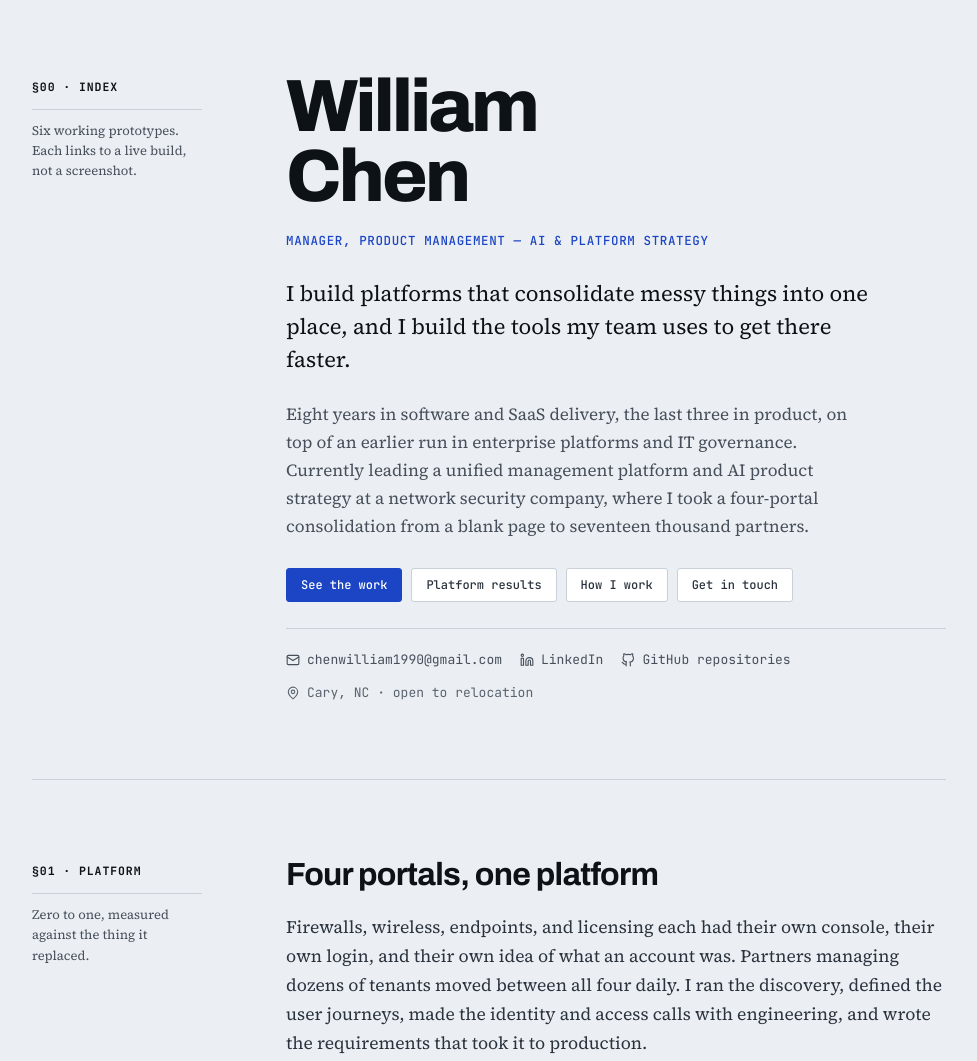
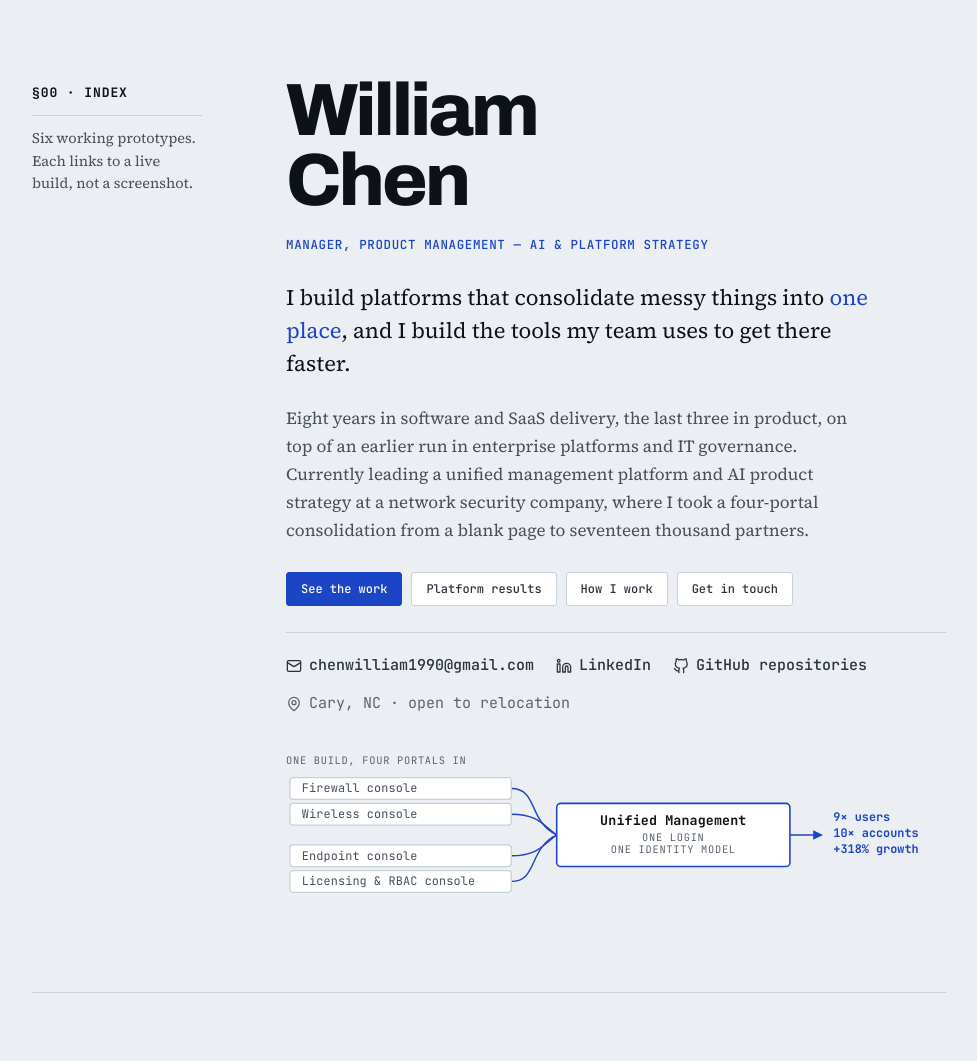
Before and after one commit to williamchen-pm/williamchen-pm.github.io, a plain HTML site: page index.html in a window 1280 px wide. Shown: the part 60-1121 px from the top of the page, without its empty margins (151-1128 px from the left). Drawn offline with Linux system fonts and the light colour scheme.

Commit message:
Add files via upload

```diff
--- a/index.html
+++ b/index.html
@@ -42,7 +42,7 @@
 
   --rail:198px;
   --measure:660px;
-  --navh:54px;
+  --navh:58px;
 
   --f-display:'Archivo',system-ui,sans-serif;
   --f-body:'Source Serif 4',Georgia,serif;
@@ -59,21 +59,21 @@ a{color:inherit}
 
 .topnav{position:sticky;top:0;z-index:50;height:var(--navh);background:rgba(235,238,242,.93);backdrop-filter:saturate(180%) blur(12px);-webkit-backdrop-filter:saturate(180%) blur(12px);border-bottom:1px solid var(--rule)}
 .topnav-in{max-width:calc(var(--rail) + var(--measure) + 120px);margin:0 auto;padding:0 32px;height:100%;display:flex;align-items:center;gap:20px}
-.topnav-name{font-family:var(--f-display);font-weight:700;font-size:15px;letter-spacing:-.015em;white-space:nowrap;background:none;border:none;padding:0;color:inherit;cursor:pointer}
+.topnav-name{font-family:var(--f-display);font-weight:700;font-size:16.5px;letter-spacing:-.015em;white-space:nowrap;background:none;border:none;padding:0;color:inherit;cursor:pointer}
 .topnav-links{display:flex;gap:3px;overflow-x:auto;scrollbar-width:none;flex:1}
 .topnav-links::-webkit-scrollbar{display:none}
-.topnav-links button{font-family:var(--f-mono);font-size:11.5px;font-weight:500;letter-spacing:.03em;text-transform:uppercase;color:var(--faint);background:none;border:none;cursor:pointer;padding:6px 10px;border-radius:3px;white-space:nowrap;transition:color .15s,background .15s}
+.topnav-links button{font-family:var(--f-mono);font-size:13px;font-weight:500;letter-spacing:.02em;text-transform:uppercase;color:var(--dim);background:none;border:none;cursor:pointer;padding:8px 12px;border-radius:3px;white-space:nowrap;transition:color .15s,background .15s}
 .topnav-links button:hover{color:var(--ink);background:rgba(13,18,22,.05)}
 .topnav-links button.active{color:var(--signal);background:var(--signal-soft)}
-.topnav-cta{font-family:var(--f-mono);font-size:11.5px;font-weight:500;color:#fff;background:var(--signal);border:none;cursor:pointer;padding:7px 13px;border-radius:3px;white-space:nowrap;transition:opacity .15s}
+.topnav-cta{font-family:var(--f-mono);font-size:13px;font-weight:500;color:#fff;background:var(--signal);border:none;cursor:pointer;padding:7px 13px;border-radius:3px;white-space:nowrap;transition:opacity .15s}
 .topnav-cta:hover{opacity:.85}
 
 .wrap{max-width:calc(var(--rail) + var(--measure) + 120px);margin:0 auto;padding:0 32px}
 .row{display:grid;grid-template-columns:var(--rail) minmax(0,1fr);gap:56px;align-items:start}
 
-.rail{position:sticky;top:calc(var(--navh) + 34px);font-family:var(--f-mono);font-size:11.5px;letter-spacing:.08em;text-transform:uppercase;color:var(--faint);padding-top:6px}
+.rail{position:sticky;top:calc(var(--navh) + 34px);font-family:var(--f-mono);font-size:13px;letter-spacing:.07em;text-transform:uppercase;color:var(--faint);padding-top:6px}
 .rail-mark{display:block;color:var(--ink);font-weight:700;margin-bottom:6px}
-.rail-note{display:block;text-transform:none;letter-spacing:0;font-size:13px;line-height:1.55;color:var(--dim);border-top:1px solid var(--rule);margin-top:12px;padding-top:11px;max-width:170px;font-family:var(--f-body)}
+.rail-note{display:block;text-transform:none;letter-spacing:0;font-size:14.5px;line-height:1.55;color:var(--dim);border-top:1px solid var(--rule);margin-top:12px;padding-top:11px;max-width:170px;font-family:var(--f-body)}
 
 section{padding:76px 0;border-top:1px solid var(--rule)}
 .body-col{max-width:var(--measure)}
@@ -94,10 +94,10 @@ em{font-style:italic}
 .jump:hover{border-color:var(--signal);color:var(--signal);transform:translateY(-1px)}
 .jump.primary{background:var(--signal);border-color:var(--signal);color:#fff}
 .jump.primary:hover{color:#fff;opacity:.88}
-.hero-contact{display:flex;flex-wrap:wrap;align-items:center;gap:8px 18px;margin-top:26px;padding-top:20px;border-top:1px solid var(--rule);font-family:var(--f-mono);font-size:13px}
-.hero-contact a{color:var(--dim);text-decoration:none;display:inline-flex;align-items:center;gap:7px;border-bottom:1px solid transparent;padding-bottom:2px;transition:color .15s,border-color .15s}
+.hero-contact{display:flex;flex-wrap:wrap;align-items:center;gap:10px 22px;margin-top:26px;padding-top:20px;border-top:1px solid var(--rule);font-family:var(--f-mono);font-size:15px}
+.hero-contact a{color:var(--ink-2);font-weight:500;text-decoration:none;display:inline-flex;align-items:center;gap:7px;border-bottom:1px solid transparent;padding-bottom:2px;transition:color .15s,border-color .15s}
 .hero-contact a:hover{color:var(--signal);border-bottom-color:var(--signal)}
-.hero-contact svg{width:14px;height:14px;flex:none;stroke:currentColor;fill:none;stroke-width:1.9;stroke-linecap:round;stroke-linejoin:round}
+.hero-contact svg{width:16px;height:16px;flex:none;stroke:currentColor;fill:none;stroke-width:1.9;stroke-linecap:round;stroke-linejoin:round}
 .hc-loc{color:var(--faint);display:inline-flex;align-items:center;gap:7px}
 
 .readout{background:var(--card);border:1px solid var(--rule);border-radius:3px;font-family:var(--f-mono);font-size:13.5px;margin:26px 0 22px;overflow:hidden}
@@ -132,7 +132,7 @@ em{font-style:italic}
 .callout p{font-size:16.5px;margin-bottom:0;color:var(--ink-2)}
 
 .track{margin:30px 0 24px;border-top:1px solid var(--rule-soft)}
-.track-row{display:grid;grid-template-columns:104px minmax(0,1fr);gap:24px;padding:14px 0;border-bottom:1px solid var(--rule-soft);align-items:baseline}
+.track-row{display:grid;grid-template-columns:118px minmax(0,1fr);gap:20px;padding:14px 0;border-bottom:1px solid var(--rule-soft);align-items:baseline}
 .track-yr{font-family:var(--f-mono);font-size:12px;color:var(--faint);font-variant-numeric:tabular-nums;white-space:nowrap;font-weight:500}
 .track-what{font-size:16px;color:var(--ink-2);line-height:1.5}
 
@@ -163,6 +163,21 @@ footer{padding:34px 0 60px;border-top:1px solid var(--rule);font-family:var(--f-
 #totop.show{opacity:1;pointer-events:auto}
 #totop:hover{border-color:var(--signal);color:var(--signal)}
 
+.accent{color:var(--signal)}
+
+.hero-diagram{margin-top:34px;max-width:100%}
+.hd-svg{width:100%;height:auto;display:block}
+.hd-box{fill:var(--card);stroke:var(--rule);stroke-width:1.3}
+.hd-box.target{stroke:var(--signal);stroke-width:1.6}
+.hd-label{font-family:var(--f-mono);font-size:12px;fill:var(--dim);letter-spacing:.01em}
+.hd-label.target{fill:var(--ink);font-weight:700;font-size:13.5px}
+.hd-line{stroke:var(--rule);stroke-width:1.2;fill:none}
+.hd-line.active{stroke:var(--signal);stroke-width:1.4}
+.hd-tag{font-family:var(--f-mono);font-size:10.5px;letter-spacing:.07em;text-transform:uppercase;fill:var(--faint)}
+.hd-metric{font-family:var(--f-mono);font-size:12px;fill:var(--signal);font-weight:700}
+
+.footer-line{font-family:var(--f-body);font-size:14px;color:var(--faint);margin-top:6px;font-style:italic}
+
 .rise{opacity:0;transform:translateY(14px);transition:opacity .55s cubic-bezier(.22,.8,.3,1),transform .55s cubic-bezier(.22,.8,.3,1)}
 .rise.in{opacity:1;transform:none}
 @media (prefers-reduced-motion:reduce){
@@ -182,6 +197,7 @@ footer{padding:34px 0 60px;border-top:1px solid var(--rule);font-family:var(--f-
   h2{font-size:27px}
   .hero-thesis{font-size:20px}
   .hero-contact{gap:10px 16px;font-size:12.5px}
+  .hero-diagram{margin-top:26px;max-width:100%}
   .topnav-name{display:none}
   .disc-btn{grid-template-columns:minmax(0,1fr) 22px;gap:14px}
   .disc-key{grid-column:1/-1;padding-top:0;margin-bottom:5px}
@@ -224,7 +240,7 @@ footer{padding:34px 0 60px;border-top:1px solid var(--rule);font-family:var(--f-
     <div class="body-col">
       <h1 class="hero-name">William<br>Chen</h1>
       <div class="hero-role">Manager, Product Management — AI &amp; Platform Strategy</div>
-      <p class="hero-thesis">I build platforms that consolidate messy things into one place, and I build the tools my team uses to get there faster.</p>
+      <p class="hero-thesis">I build platforms that consolidate messy things into <span class="accent">one place</span>, and I build the tools my team uses to get there faster.</p>
       <p class="hero-sub">Eight years in software and SaaS delivery, the last three in product, on top of an earlier run in enterprise platforms and IT governance. Currently leading a unified management platform and AI product strategy at a network security company, where I took a four-portal consolidation from a blank page to seventeen thousand partners.</p>
       <div class="hero-jump">
         <button type="button" class="jump primary" data-go="work">See the work</button>
@@ -250,6 +266,43 @@ footer{padding:34px 0 60px;border-top:1px solid var(--rule);font-family:var(--f-
           <svg viewBox="0 0 24 24"><path d="M20 10c0 6-8 12-8 12s-8-6-8-12a8 8 0 0 1 16 0z"/><circle cx="12" cy="10" r="3"/></svg>
           Cary, NC · open to relocation
         </span>
+      </div>
+
+      <div class="hero-diagram" aria-hidden="true">
+        <svg class="hd-svg" viewBox="0 0 668 168" xmlns="http://www.w3.org/2000/svg">
+          <text x="0" y="14" class="hd-tag">One build, four portals in</text>
+
+          <path class="hd-line active" d="M228,39 C255,39 245,72 274,86"/>
+          <path class="hd-line active" d="M228,65 C255,65 260,76 274,86"/>
+          <path class="hd-line active" d="M228,107 C255,107 260,96 274,86"/>
+          <path class="hd-line active" d="M228,133 C255,133 245,100 274,86"/>
+
+          <rect class="hd-box" x="4" y="28" width="224" height="22" rx="3"/>
+          <text x="16" y="43" class="hd-label">Firewall console</text>
+          <rect class="hd-box" x="4" y="54" width="224" height="22" rx="3"/>
+          <text x="16" y="69" class="hd-label">Wireless console</text>
+          <rect class="hd-box" x="4" y="96" width="224" height="22" rx="3"/>
+          <text x="16" y="111" class="hd-label">Endpoint console</text>
+          <rect class="hd-box" x="4" y="122" width="224" height="22" rx="3"/>
+          <text x="16" y="137" class="hd-label">Licensing &amp; RBAC console</text>
+
+          <rect class="hd-box target" x="274" y="54" width="236" height="64" rx="4"/>
+          <text x="392" y="71" class="hd-label target" text-anchor="middle" dominant-baseline="central">Unified Management</text>
+          <text x="392" y="88" class="hd-tag" text-anchor="middle" dominant-baseline="central">one login</text>
+          <text x="392" y="100" class="hd-tag" text-anchor="middle" dominant-baseline="central">one identity model</text>
+
+          <path class="hd-line active" d="M510,86 L542,86" marker-end="url(#arrow)"/>
+
+          <text x="554" y="72" class="hd-metric">9× users</text>
+          <text x="554" y="88" class="hd-metric">10× accounts</text>
+          <text x="554" y="104" class="hd-metric">+318% growth</text>
+
+          <defs>
+            <marker id="arrow" markerWidth="9" markerHeight="9" refX="6" refY="3.5" orient="auto">
+              <path d="M0,0 L7,3.5 L0,7 Z" fill="var(--signal)"/>
+            </marker>
+          </defs>
+        </svg>
       </div>
     </div>
   </header>
@@ -296,7 +349,7 @@ footer{padding:34px 0 60px;border-top:1px solid var(--rule);font-family:var(--f-
       <div class="readout">
         <div class="readout-head"><span>Delivery changes led</span><span>Three organizations</span></div>
         <div class="readout-row"><span class="readout-label">Release cadence, current platform</span><span class="readout-val">quarterly &amp; ad hoc<span class="arrow">→</span><span class="up">monthly</span></span></div>
-        <div class="readout-row"><span class="readout-label">Engineering squads on a shared release train</span><span class="readout-val"><span class="up">3+</span><span class="arrow">·</span>4 product lines</span></div>
+        <div class="readout-row"><span class="readout-label">Engineering squads on a standardized release train</span><span class="readout-val"><span class="up">6</span> eng teams</span></div>
         <div class="readout-row"><span class="readout-label">Administrative overhead, after workflow automation</span><span class="readout-val"><span class="up">−30%</span></span></div>
         <div class="readout-row"><span class="readout-label">Prior org, delivery model</span><span class="readout-val">waterfall<span class="arrow">→</span><span class="up">agile</span></span></div>
         <div class="readout-row"><span class="readout-label">Concurrent scrum teams coordinated</span><span class="readout-val"><span class="up">14</span></span></div>
@@ -511,7 +564,7 @@ footer{padding:34px 0 60px;border-top:1px solid var(--rule);font-family:var(--f-
         <div class="track-row"><span class="track-yr">2018 – 2022</span><span class="track-what"><b>Delivery and infrastructure.</b> SSO and MFA for 2,000+ employees, then product owner and scrum master across 14 concurrent teams and a $10M+ portfolio. Two greenfield business units built from nothing, plus a document migration that had to hold audit integrity across five million records.</span></div>
         <div class="track-row"><span class="track-yr">2022 – 2023</span><span class="track-what"><b>SaaS implementation.</b> Senior PM and product owner across 16+ enterprise accounts, plus a company-wide agile transformation and a QA automation framework.</span></div>
         <div class="track-row"><span class="track-yr">2023 – 2025</span><span class="track-what"><b>Product owner.</b> Zero-to-one build of the consolidated platform, from concept through production launch.</span></div>
-        <div class="track-row"><span class="track-yr">2025 –</span><span class="track-what"><b>Manager, product management.</b> Platform and AI product strategy.</span></div>
+        <div class="track-row"><span class="track-yr">2025 – Present</span><span class="track-what"><b>Manager, product management.</b> Platform and AI product strategy.</span></div>
       </div>
 
       <p>Three industries, four functions. Insurance, then print and communications SaaS, then network security, and I have been effective in each of them without having arrived knowing the domain. That is the honest version of adaptability: not that any environment suits me, but that I have repeatedly walked into one I did not understand and become useful in it <strong>faster than the org expected</strong>.</p>
@@ -609,7 +662,10 @@ footer{padding:34px 0 60px;border-top:1px solid var(--rule);font-family:var(--f-
 
   <footer class="row">
     <div class="rail"></div>
-    <div class="body-col">© 2026 William Chen</div>
+    <div class="body-col">
+      © 2026 William Chen
+      <div class="footer-line">Still happiest with a whiteboard, a bad first draft, and something real to click on.</div>
+    </div>
   </footer>
 
 </div>
```
